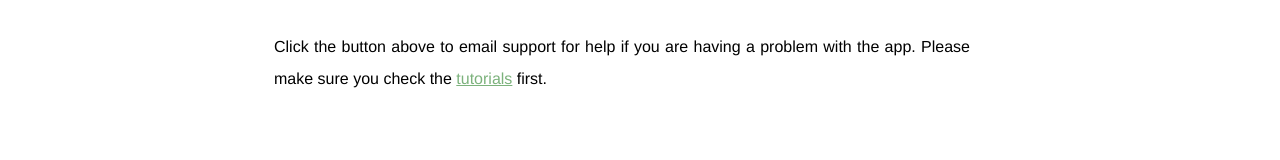
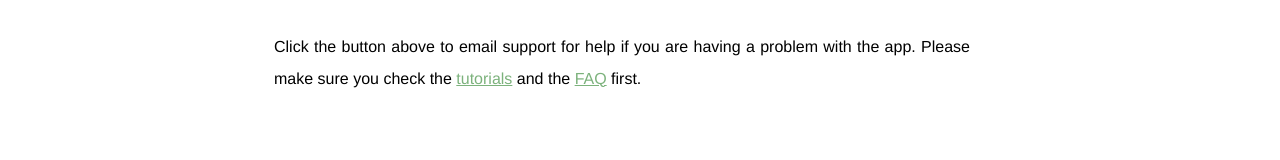
Before and after one commit to phillipgore/flexible-homeschool-sv, a SvelteKit app: page / in a window 1280 px wide. Shown: the part 597-757 px from the top of the page. Built offline with nearby package versions, Linux system fonts and the light colour scheme.

Commit message:
faq link

```diff
--- a/src/routes/+page.svelte
+++ b/src/routes/+page.svelte
@@ -44,7 +44,7 @@
                 <a class="btn bg-success txt-tn-center" href="mailto:support@aflexiblehomeschool.com">Support Email</a>
             </div>
             <p class="txt-tn-justify">
-                Click the button above to email support for help if you are having a problem with the app. Please make sure you check the <a class="cl-success" href="{base}/tutorials">tutorials</a> first.
+                Click the button above to email support for help if you are having a problem with the app. Please make sure you check the <a class="cl-success" href="{base}/tutorials">tutorials</a> and the <a class="cl-success" href="{base}/faq">FAQ</a> first.
             </p>
         </div>
     </div>
```
